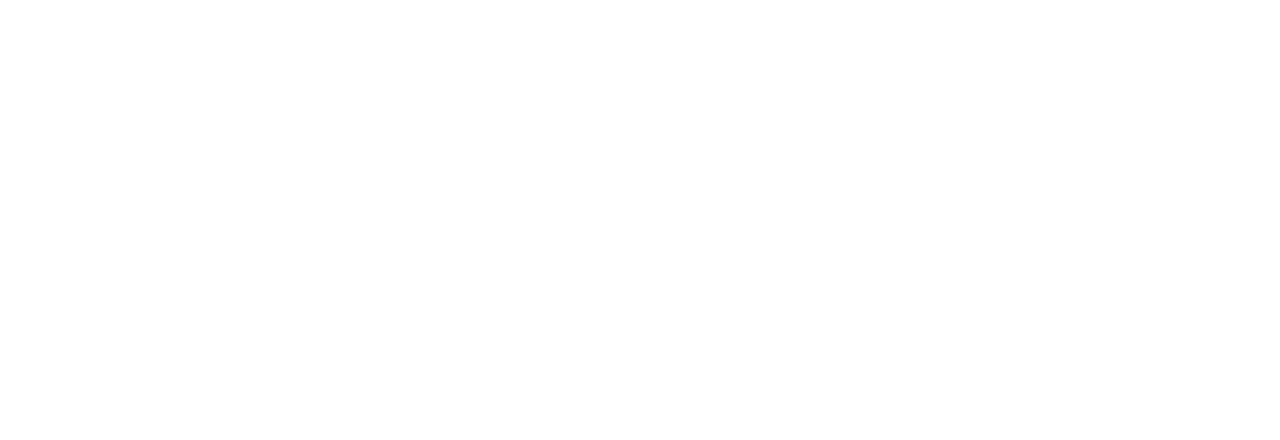
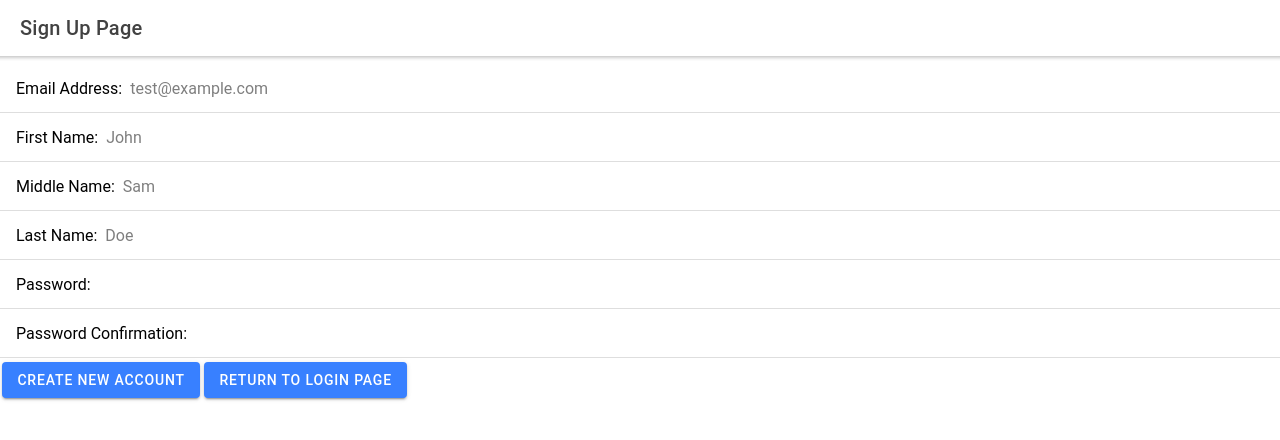
Before and after one commit to mdwagner/next-great-idea, a React (Create React App) app in the folder ionic/: page /signup in a window 1280 px wide. Shown: the top 440 px of the page. Built offline with nearby package versions, Linux system fonts and the light colour scheme.

Commit message:
feat: created sign up page, and added buttons to navigate between signup page and login page.

```diff
--- a/ionic/src/App.tsx
+++ b/ionic/src/App.tsx
@@ -7,6 +7,7 @@
 import { gql } from "apollo-boost";
 
 import { Login } from './pages/Login';
+import { SignUp} from './pages/SignUp';
 
 /* Core CSS required for Ionic components to work properly */
 import '@ionic/react/css/core.css';
@@ -56,6 +57,7 @@
       <IonRouterOutlet>
         <Route path="/login" children={<Login />} />
         <Route path="/" exact children={<Redirect to="/login" />} />
+        <Route path="/signup" children={<SignUp />} />
       </IonRouterOutlet>
       </ApolloProvider>
     </IonReactRouter>
--- a/ionic/src/pages/Login.tsx
+++ b/ionic/src/pages/Login.tsx
@@ -1,4 +1,5 @@
 import React, { useState } from 'react';
+import { useHistory } from 'react-router-dom';
 import {
   IonPage,
   IonHeader,
@@ -27,6 +28,9 @@
     setEmail('');
     setPassword('');
   }
+
+  const history = useHistory();
+  const goToSignUp = () => history.push('/signup');
 
   return (
     <IonPage>
@@ -76,6 +80,12 @@
             Sign In
           </IonButton>
 
+          <IonButton
+            type="submit"
+            onClick={goToSignUp}>
+            Sign Up As New User
+          </IonButton>
+
           <UserList></UserList>
         </IonList>
       </IonContent>
--- /dev/null
+++ b/ionic/src/pages/SignUp.tsx
@@ -0,0 +1,58 @@
+import React, {useState} from 'react';
+import { useHistory } from 'react-router-dom';
+import { IonContent, IonHeader, IonPage, IonTitle, IonToolbar, IonInput, IonItem, IonLabel, IonList, IonButton, IonItemDivider } from '@ionic/react';
+
+
+import './SignUp/SignUp.css';
+
+export const SignUp: React.FC = () => {
+
+  const [text, setText] = useState<string>();
+
+  const history = useHistory();
+  const goToLogin = () => history.push('/login');
+
+  return (
+    <IonPage>
+      <IonHeader>
+        <IonToolbar>
+          <IonTitle>Sign Up Page</IonTitle>
+        </IonToolbar>
+      </IonHeader>
+      <IonContent>
+        <IonList>
+          <IonItem>
+            <IonLabel>Email Address: </IonLabel>
+            <IonInput value={text} type="email" placeholder="test@example.com" clearInput></IonInput>
+          </IonItem>
+          <IonItem>
+            <IonLabel>First Name: </IonLabel>
+            <IonInput value={text} type="text" placeholder="John" clearInput></IonInput>
+          </IonItem>
+          <IonItem>
+            <IonLabel>Middle Name: </IonLabel>
+            <IonInput value={text} type="text" placeholder="Sam" clearInput></IonInput>
+          </IonItem>
+          <IonItem>
+            <IonLabel>Last Name: </IonLabel>
+            <IonInput value={text} type="text" placeholder="Doe" clearInput></IonInput>
+          </IonItem>
+          <IonItem>
+            <IonLabel>Password: </IonLabel>
+            <IonInput value={text} type="password" clearInput></IonInput>
+          </IonItem>
+          <IonItem>
+            <IonLabel>Password Confirmation: </IonLabel>
+            <IonInput value={text} type="password" clearInput></IonInput>
+          </IonItem>
+          <IonButton type="submit">
+            Create New Account
+          </IonButton>
+          <IonButton type="submit" onClick = {goToLogin}>
+            Return to Login Page
+          </IonButton>
+        </IonList>
+      </IonContent>
+    </IonPage>
+  );
+};
```
Also changed, not shown: ionic/src/pages/SignUp/SignUp.css (added).
